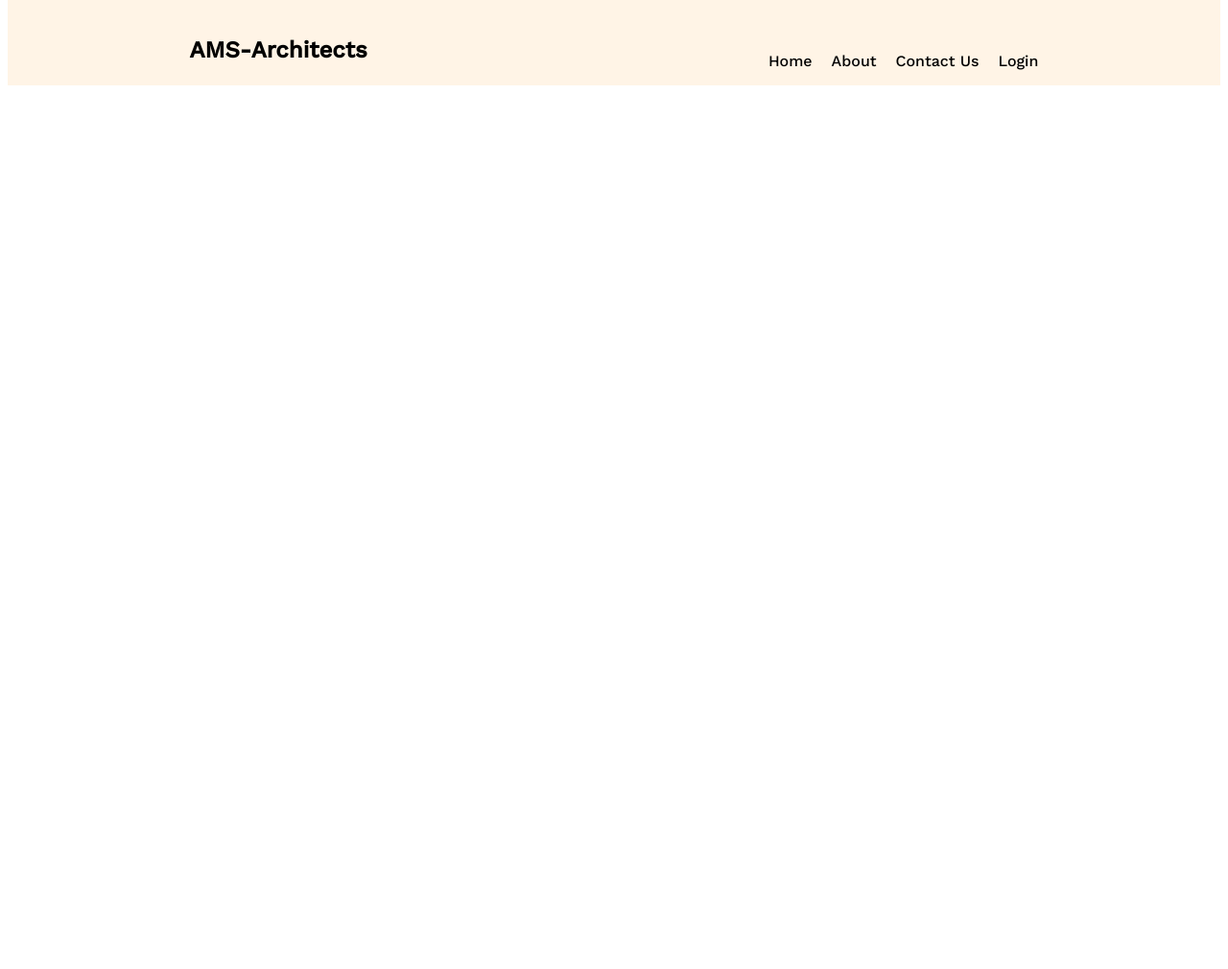
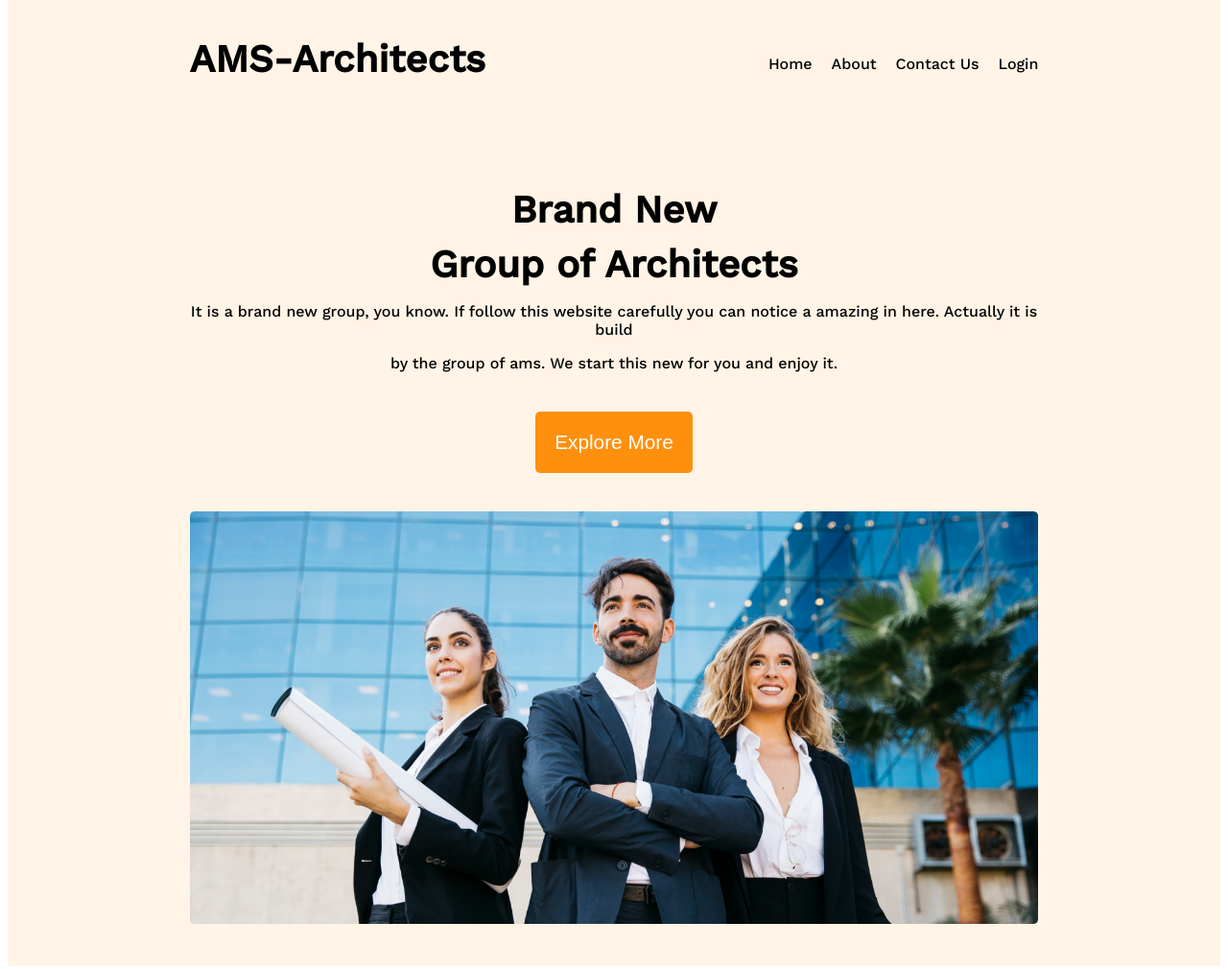
Before and after one commit to abdullahMsiam/ams-architects, a plain HTML site: page index.html in a window 1280 px wide. Shown: the whole page at 96% size. Before the commit the page ends 800 px from the top, so only its background shows below. Drawn offline with nearby package versions, Linux system fonts and the light colour scheme.

Commit message:
banner section finished

```diff
--- a/index.html
+++ b/index.html
@@ -21,8 +21,20 @@
             </ul>
         </nav>
         <div class="banner">
+            <div class="banner-info">
+                <h1 class="banner-title">Brand New </h1>
+                <h1 class="banner-title">Group of Architects
+                </h1>
+                <p>It is a brand new group, you know. If follow this website carefully you can notice a amazing in here.
+                    Actually it is build </p>
+                <p>by the group of ams. We start this new for you and enjoy it.</p>
+                <button class="primary-button">Explore More</button>
+            </div>
+            <div>
+                <img src="images/banner.png" alt="">
+            </div>
+        </div>
 
-        </div>
     </header>
 </body>
 
--- a/styles/style.css
+++ b/styles/style.css
@@ -3,6 +3,7 @@
 body {
     font-family: 'Work Sans', sans-serif;
     margin-top: 0;
+
 }
 
 /* Header style */
@@ -18,6 +19,7 @@ header {
 nav {
     display: flex;
     justify-content: space-between;
+    align-items: center;
 }
 
 nav>ul {
@@ -28,5 +30,50 @@ nav>ul {
 
 .banner-title {
     margin-top: 0;
+    margin-bottom: 10px;
+    font-weight: 700;
+    font-size: 2.5em;
 
 }
+
+.banner {
+    padding-top: 100px;
+    text-align: center;
+}
+
+.banner>p {
+    font-size: 16px;
+}
+
+.primary-button {
+    margin-top: 25px;
+    background-color: #FF900E;
+    color: #ffffff;
+    border: 0;
+    border-radius: 5px;
+    padding: 20px;
+    font-size: 1.3em;
+}
+
+.banner img {
+    width: 100%;
+    padding: 40px 0 40px 0;
+}
+
+
+
+@media screen and (max-width: 576px) {
+
+    nav {
+        flex-direction: column;
+        align-items: center;
+    }
+
+    nav>ul {
+        align-items: center;
+    }
+
+    .banner-info {
+        margin-top: 0;
+    }
+}
```
